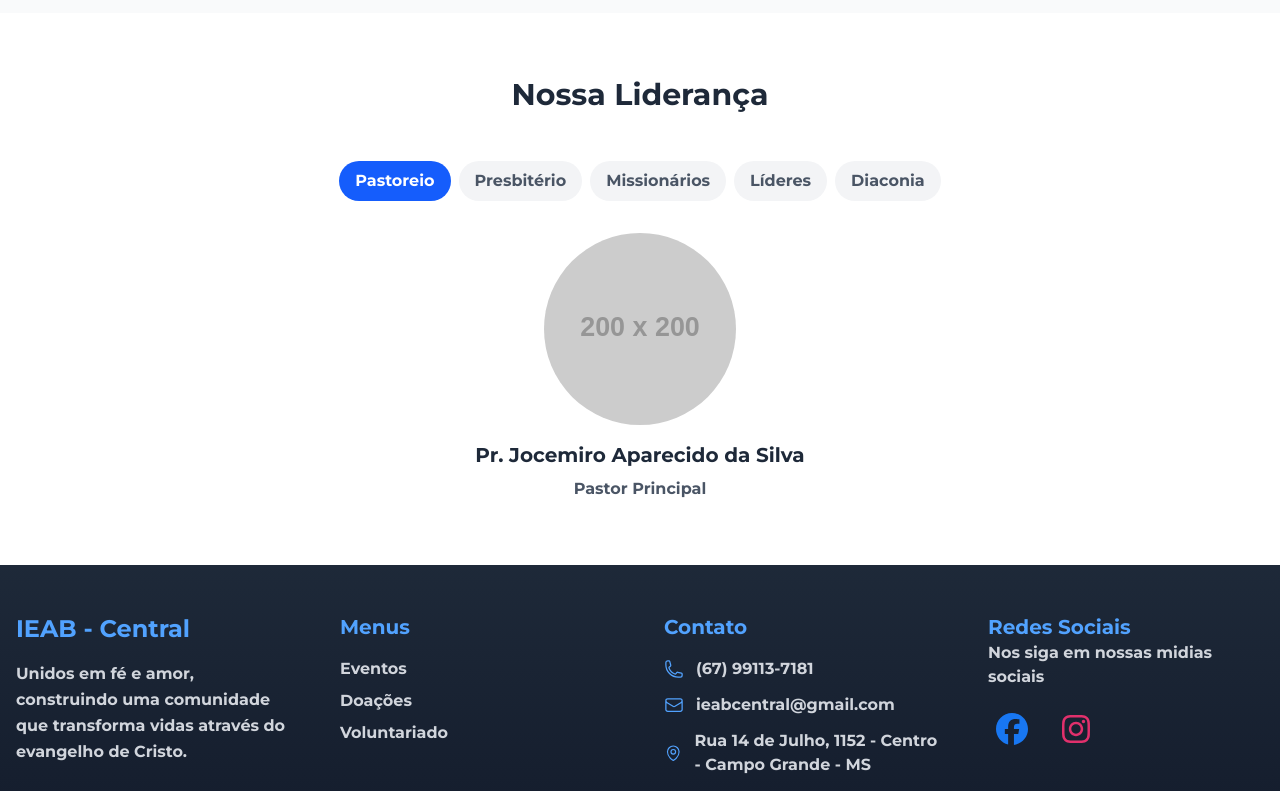
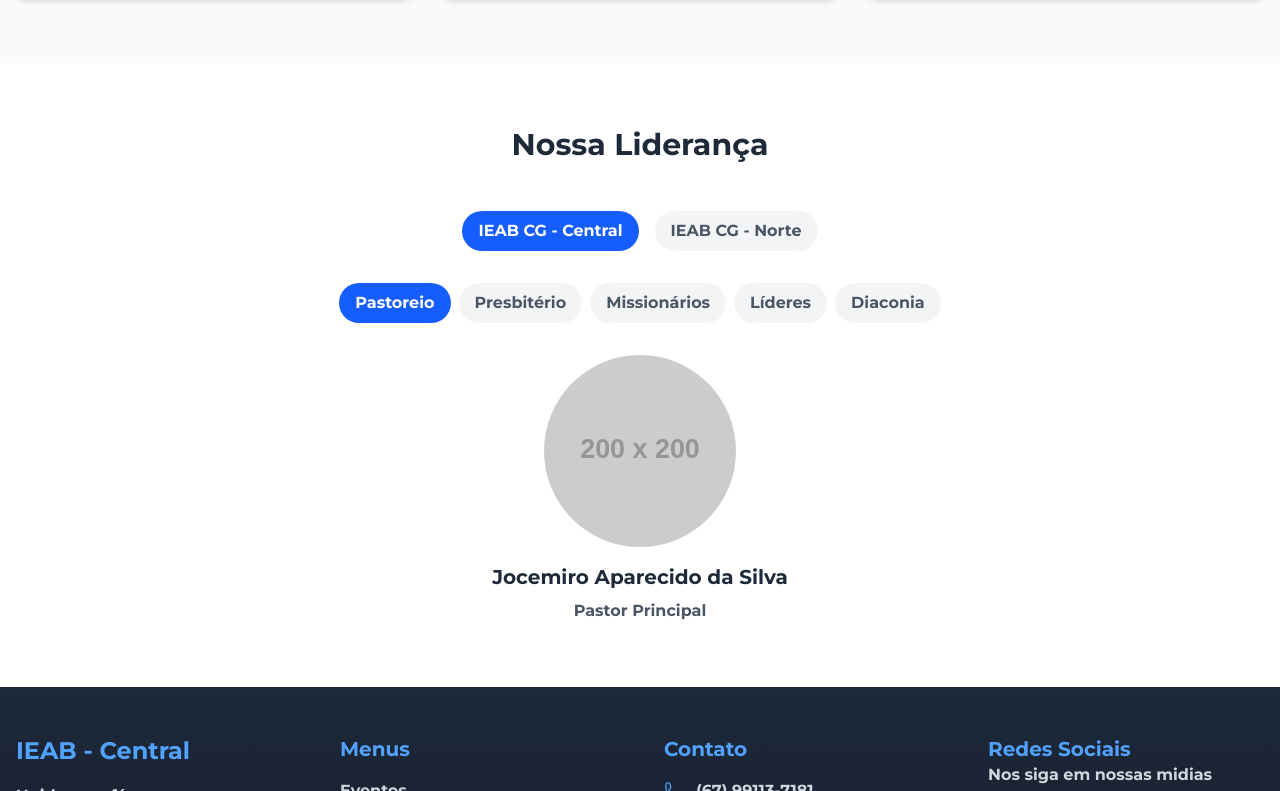
Before and after one commit to sntxs/ieab-central, a Vue app: page /sobre in a window 1280 px wide. Shown: the part 1975-2766 px from the top of the page. Built offline with nearby package versions, Linux system fonts and the light colour scheme.

Commit message:
Criado novos filtros na liderança e na localização.

```diff
--- a/src/views/Eventos.vue
+++ b/src/views/Eventos.vue
@@ -117,10 +117,10 @@ const eventos = [
       "Uma noite especial para juventude com louvor, dinâmicas e muito mais.",
     data: "29/03/2024",
     horario: "19:00",
-    local: "Rua: Cel. Adão Ferreira da Silva Cabral, 178 - Danúbio Azul",
+    local: "Rua 14 de Julho, 1152 - Centro",
     categoria: "Jovens",
     imagem:
-      "https://res.cloudinary.com/dgbo657qq/image/upload/v1742229075/3_wfquuo.png",
+      "https://res.cloudinary.com/dgbo657qq/image/upload/v1742235979/3-1_svudrc.png",
   },
   /*   {
     id: 3,
--- a/src/views/Localizacao.vue
+++ b/src/views/Localizacao.vue
@@ -9,11 +9,30 @@
       />
     </div>
 
-    <div class="max-w-7xl mx-auto px-4 py-16">
+    <!-- Filtros de Localização -->
+    <div class="max-w-7xl mx-auto px-4 py-8">
+      <div class="flex flex-wrap justify-center gap-4 mb-8">
+        <button
+          v-for="local in locais"
+          :key="local"
+          @click="localAtual = local"
+          :class="[
+            'px-4 py-2 rounded-full transition-colors',
+            localAtual === local
+              ? 'bg-blue-600 text-white'
+              : 'bg-gray-100 text-gray-600 hover:bg-gray-200',
+          ]"
+        >
+          {{ local }}
+        </button>
+      </div>
+
       <div class="grid grid-cols-1 md:grid-cols-2 gap-12">
         <!-- Informações de Localização -->
         <div>
-          <h2 class="text-3xl font-bold mb-6 text-gray-800">Nossos Endereços</h2>
+          <h2 class="text-3xl font-bold mb-6 text-gray-800">
+            Nossos Endereços
+          </h2>
 
           <div class="space-y-6">
             <div class="flex items-start space-x-4">
@@ -34,10 +53,20 @@
 
               <div>
                 <h3 class="font-bold text-gray-800 mb-1">Endereço</h3>
-                <p class="text-gray-600">- Rua 14 de Julho, 1152</p>
-                <p class="text-gray-600">- Bairro Centro</p>
-                <p class="text-gray-600">- Campo Grande - MS</p>
-                <p class="text-gray-600">- CEP: 79004-390</p>
+                <template v-if="localAtual === 'IEAB CG - Central'">
+                  <p class="text-gray-600">- Rua 14 de Julho, 1152</p>
+                  <p class="text-gray-600">- Bairro Centro</p>
+                  <p class="text-gray-600">- Campo Grande - MS</p>
+                  <p class="text-gray-600">- CEP: 79004-390</p>
+                </template>
+                <template v-else>
+                  <p class="text-gray-600">
+                    - R. Cel. Adão Ferreira da Silva Cabral, 178
+                  </p>
+                  <p class="text-gray-600">- Bairro Norte</p>
+                  <p class="text-gray-600">- Campo Grande - MS</p>
+                  <p class="text-gray-600">- CEP: 79034-061</p>
+                </template>
               </div>
             </div>
             <div class="flex items-start space-x-4">
@@ -54,7 +83,6 @@
                   strokeLinejoin="round"
                   d="M15 10.5a3 3 0 1 1-6 0 3 3 0 0 1 6 0Z"
                 />
-
                 <path
                   strokeLinecap="round"
                   strokeLinejoin="round"
@@ -64,7 +92,12 @@
 
               <div>
                 <h3 class="font-bold text-gray-800 mb-1">Estacionamento</h3>
-                <p class="text-gray-600">- Estacionamento gratuito</p>
+                <template v-if="localAtual === 'IEAB CG - Central'">
+                  <p class="text-gray-600">- Estacionamento gratuito</p>
+                </template>
+                <template v-else>
+                  <p class="text-gray-600">- Estacionamento livre na rua</p>
+                </template>
               </div>
             </div>
           </div>
@@ -74,7 +107,7 @@
         <div class="h-[500px] bg-gray-100 rounded-lg overflow-hidden shadow-lg">
           <iframe
             class="w-full h-full max-w-full object-contain"
-            src="https://www.google.com/maps/embed?pb=!1m18!1m12!1m3!1d3046.754792069829!2d-54.618226325752964!3d-20.47046238104276!2m3!1f0!2f0!3f0!3m2!1i1024!2i768!4f13.1!3m3!1m2!1s0x9486e61bfcb261f7%3A0x65837184a4649607!2sRua%2014%20de%20Julho%2C%201152%20-%20Centro%2C%20Campo%20Grande%20-%20MS%2C%2079004-390!5e1!3m2!1spt-BR!2sbr!4v1739047467912!5m2!1spt-BR!2sbr"
+            :src="mapaAtual"
             width="600"
             height="450"
             style="border: 0"
@@ -87,3 +120,18 @@
     </div>
   </div>
 </template>
+
+<script setup>
+import { ref, computed } from "vue";
+
+const locais = ["IEAB CG - Central", "IEAB CG - Norte"];
+const localAtual = ref("IEAB CG - Central");
+
+const mapaAtual = computed(() => {
+  if (localAtual.value === "IEAB CG - Central") {
+    return "https://www.google.com/maps/embed?pb=!1m18!1m12!1m3!1d3737.8718161767883!2d-54.618226324894145!3d-20.470457355365387!2m3!1f0!2f0!3f0!3m2!1i1024!2i768!4f13.1!3m3!1m2!1s0x9486e61bfcb261f7%3A0x65837184a4649607!2sRua%2014%20de%20Julho%2C%201152%20-%20Centro%2C%20Campo%20Grande%20-%20MS%2C%2079004-390!5e0!3m2!1spt-BR!2sbr!4v1742235292440!5m2!1spt-BR!2sbr";
+  } else {
+    return "https://www.google.com/maps/embed?pb=!1m18!1m12!1m3!1d2643.7727890366896!2d-54.5504044455806!3d-20.429869051360097!2m3!1f0!2f0!3f0!3m2!1i1024!2i768!4f13.1!3m3!1m2!1s0x9486e909de3f2d4d%3A0x2e4f5363d60f4eeb!2sR.%20Cel.%20Ad%C3%A3o%20Ferreira%20da%20Silva%20Cabral%2C%20178%20-%20Vila%20Danubio%20Azul%2C%20Campo%20Grande%20-%20MS%2C%2079034-061!5e0!3m2!1spt-BR!2sbr!4v1742234966525!5m2!1spt-BR!2sbr";
+  }
+});
+</script>
--- a/src/views/Sobre.vue
+++ b/src/views/Sobre.vue
@@ -30,7 +30,7 @@
           </div>
           <div class="relative w-full overflow-hidden rounded-lg">
             <img
-              src="https://placehold.co/600x400"
+              src="https://res.cloudinary.com/dgbo657qq/image/upload/v1742229075/1_clr136.png"
               alt="História da Igreja"
               class="w-full h-auto max-w-full object-contain"
             />
@@ -89,6 +89,23 @@
           Nossa Liderança
         </h2>
 
+        <!-- Filtro de Igreja -->
+        <div class="flex flex-wrap justify-center gap-4 mb-8">
+          <button
+            v-for="igreja in igrejas"
+            :key="igreja"
+            @click="igrejaAtual = igreja"
+            :class="[
+              'px-4 py-2 rounded-full transition-colors',
+              igrejaAtual === igreja
+                ? 'bg-blue-600 text-white'
+                : 'bg-gray-100 text-gray-600 hover:bg-gray-200',
+            ]"
+          >
+            {{ igreja }}
+          </button>
+        </div>
+
         <!-- Filtro de Liderança -->
         <div class="flex flex-wrap justify-center mb-8 gap-2 px-2">
           <button
@@ -145,6 +162,8 @@ import {
   HandRaisedIcon,
 } from "@heroicons/vue/24/outline";
 
+const igrejas = ["IEAB CG - Central", "IEAB CG - Norte"];
+const igrejaAtual = ref("IEAB CG - Central");
 const categorias = [
   "Pastoreio",
   "Presbitério",
@@ -154,27 +173,21 @@ const categorias = [
 ];
 const categoriaAtual = ref("Pastoreio");
 
-const lideres = [
+const liderescentral = [
   {
-    nome: "Pr. Jocemiro Aparecido da Silva",
+    nome: "Jocemiro Aparecido da Silva",
     cargo: "Pastor Principal",
     foto: "https://placehold.co/200x200",
     categoria: "Pastoreio",
   },
   {
-    nome: "Presb. Dilson Júnior Machado",
+    nome: "Dilson Júnior Machado",
     cargo: "Presbítero",
     foto: "https://placehold.co/200x200",
     categoria: "Presbitério",
   },
   {
-    nome: "Presb. Luiz Felipe Fernandes Veloso",
-    cargo: "Presbítero",
-    foto: "https://placehold.co/200x200",
-    categoria: "Presbitério",
-  },
-  {
-    nome: "Presb. Arthur Lima da Costa",
+    nome: "Arthur Lima da Costa",
     cargo: "Presbítero",
     foto: "https://placehold.co/200x200",
     categoria: "Presbitério",
@@ -182,13 +195,13 @@ const lideres = [
 
   // Líderes
   {
-    nome: "Presb Arthur Lima da Costa",
+    nome: "Arthur Lima da Costa",
     cargo: "Assessor de Música",
     foto: "https://placehold.co/200x200",
     categoria: "Líderes",
   },
   {
-    nome: "Presb. Dilson Júnior Machado",
+    nome: "Dilson Júnior Machado",
     cargo: "Assessor de Adultos",
     foto: "https://placehold.co/200x200",
     categoria: "Líderes",
@@ -214,12 +227,12 @@ const lideres = [
   },
 
   // Missionário
-  {
-    nome: "Thamiris Veloso",
+/*   {
+    nome: " ",
     cargo: "Missionária",
     foto: "https://placehold.co/200x200",
     categoria: "Missionários",
-  },
+  }, */
 
   // Diaconia
   {
@@ -242,8 +255,27 @@ const lideres = [
   },
 ];
 
+const lideresnorte = [
+  {
+    nome: "Luis",
+    cargo: "Pastor Principal",
+    foto: "https://placehold.co/200x200",
+    categoria: "Pastoreio",
+  },
+  {
+    nome: "Thamiris Veloso",
+    cargo: "Missionária",
+    foto: "https://placehold.co/200x200",
+    categoria: "Missionários",
+  },
+];
+
 const lideresFilterados = computed(() => {
-  return lideres.filter((lider) => lider.categoria === categoriaAtual.value);
+  const lideresDaIgreja =
+    igrejaAtual.value === "IEAB CG - Central" ? liderescentral : lideresnorte;
+  return lideresDaIgreja.filter(
+    (lider) => lider.categoria === categoriaAtual.value
+  );
 });
 </script>
 
```
